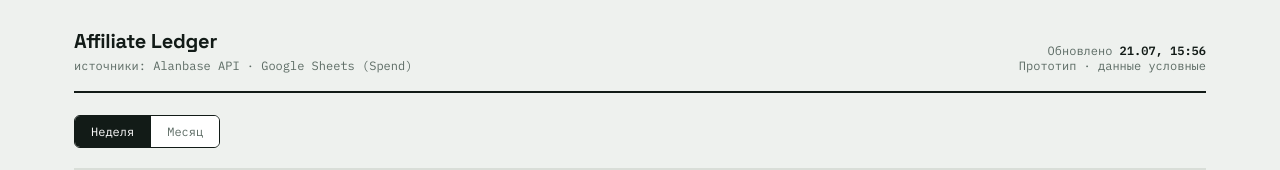
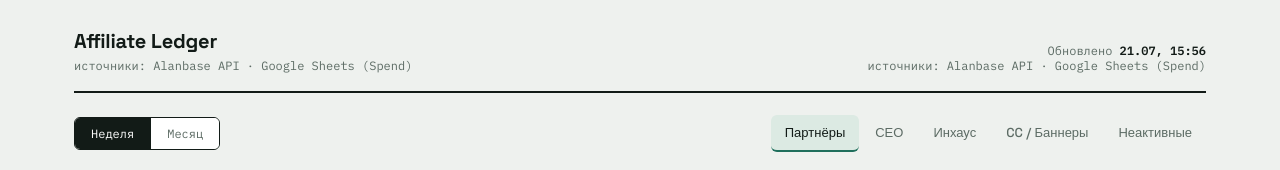
Before and after one commit to LilyLoto/affiliate-dashboard, a plain HTML site: page docs/index.html in a window 1280 px wide. Shown: the top 170 px of the page. Drawn offline with nearby package versions, Linux system fonts and the light colour scheme.

Commit message:
Update data loading status and computeDerived function
Updated the meta section to reflect loading data status and modified the computeDerived function to handle spend checks.

```diff
--- a/docs/index.html
+++ b/docs/index.html
@@ -129,8 +129,9 @@
       <h1>Affiliate Ledger</h1>
       <div class="sub">источники: Alanbase API · Google Sheets (Spend)</div>
     </div>
-    <div class="meta">Обновлено <b id="updatedAt">21.07 · 09:14</b><br>Прототип · данные условные</div>
+    <div class="meta">Обновлено <b id="updatedAt">—</b><br><span id="sourceNote">загрузка данных...</span></div>
   </div>
+  <div id="statusBanner" style="display:none; background:var(--amber-soft); color:var(--amber); border:1px solid var(--amber); border-radius:var(--radius); padding:10px 14px; font-size:12.5px; font-family:'IBM Plex Mono',monospace; margin-bottom:16px;"></div>
 
   <div class="controls">
     <div class="seg" id="periodSeg">
@@ -204,9 +205,10 @@
 
 function computeDerived(m){
   const crFtd = m.registrations ? (m.ftd/m.registrations*100) : 0;
-  const cpaFtd = m.ftd ? (m.spend/m.ftd) : null;
-  const cpaReg = m.registrations ? (m.spend/m.registrations) : null;
-  return {...m, crFtd, cpaFtd, cpaReg};
+  const hasSpend = m.spend !== null && m.spend !== undefined;
+  const cpaFtd = (hasSpend && m.ftd) ? (m.spend/m.ftd) : null;
+  const cpaReg = (hasSpend && m.registrations) ? (m.spend/m.registrations) : null;
+  return {...m, spend: hasSpend ? m.spend : null, crFtd, cpaFtd, cpaReg};
 }
 
 async function loadData(){
@@ -225,9 +227,15 @@
     document.getElementById('sourceNote').textContent = 'источники: Alanbase API · Google Sheets (Spend)';
 
     const ageHours = (Date.now() - generated.getTime()) / 3600000;
+    const staleGroups = LATEST.spend_stale_warnings || {};
+    const staleNames = Object.keys(staleGroups).map(g => (GROUP_META[g]||{title:g}).title);
+
     if(ageHours > 30){
       banner.style.display = '';
       banner.textContent = `Данные собирались ${Math.round(ageHours)} ч назад — проверь, что автозапуск (GitHub Actions) отработал без ошибок.`;
+    } else if(staleNames.length){
+      banner.style.display = '';
+      banner.textContent = `Похоже, таблицу расходов давно не обновляли (без изменений ${Math.max(...Object.values(staleGroups))}+ дней): ${staleNames.join(', ')}. Проверь Spend за текущую неделю.`;
     } else {
       banner.style.display = 'none';
     }
```
